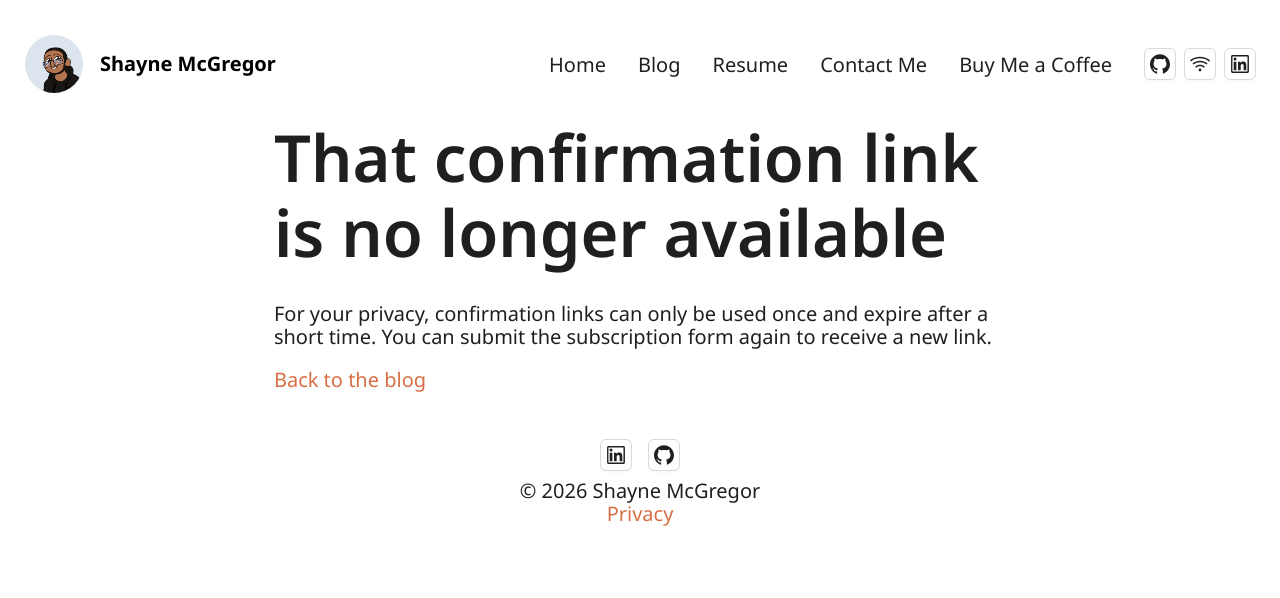
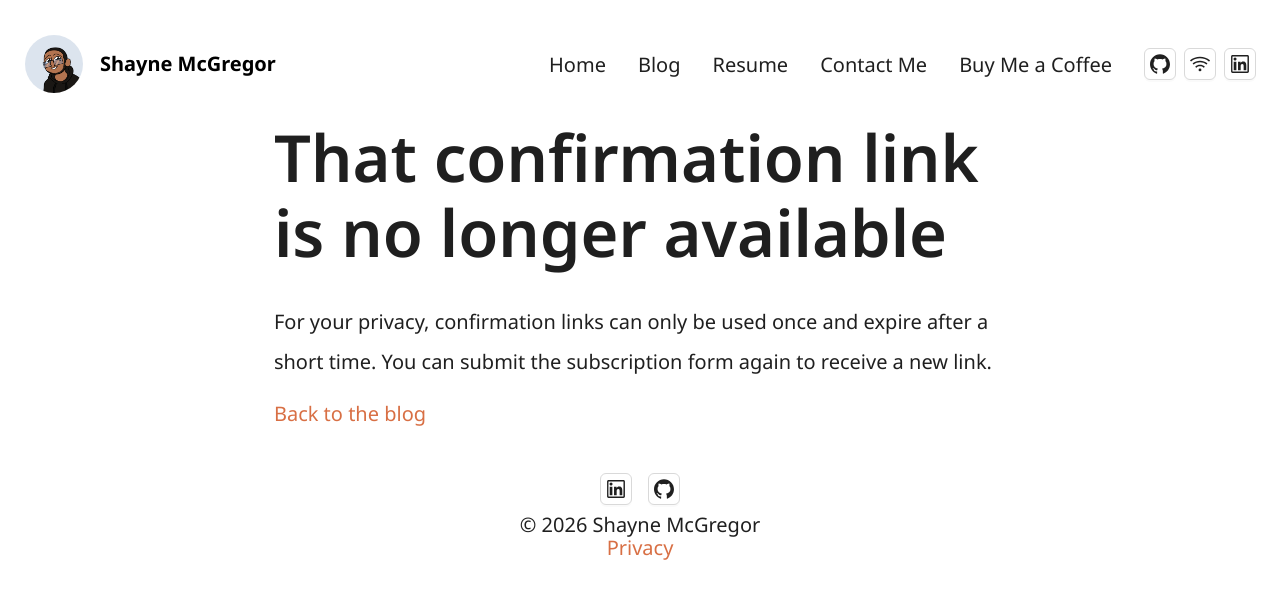
Before and after one commit to SMcGregor199/notion2github-FE, a React (Vite) app: page /subscribe/confirmed in a window 1280 px wide. Shown: the top 598 px of the page. Built offline with nearby package versions, Linux system fonts and the light colour scheme; no server answers.

Commit message:
style: align confirmation copy with blog body

```diff
--- a/src/index.css
+++ b/src/index.css
@@ -230,6 +230,7 @@ main a:not(.ant-btn):not(.homepage-blog-link):not(.discourse-hero-link):not(.not
 .newsletter-signup__trap { position: absolute; left: -10000px; width: 1px; height: 1px; overflow: hidden; }
 .privacy-page, .subscription-confirmed { max-width: 64ch; margin-inline: auto; }
 .privacy-page .ant-typography { line-height: 2; }
+.subscription-confirmed__copy { line-height: 2; }
 
 .blog-detail--with-discussion {
   display: grid;
--- a/src/pages/SubscriptionConfirmed.jsx
+++ b/src/pages/SubscriptionConfirmed.jsx
@@ -7,7 +7,7 @@ function SubscriptionConfirmed() {
     return (
         <article className="subscription-confirmed">
             <Typography.Title level={1}>{confirmed ? "You’re confirmed" : "That confirmation link is no longer available"}</Typography.Title>
-            <Typography.Paragraph>
+            <Typography.Paragraph className="subscription-confirmed__copy">
                 {confirmed ? "Thanks for confirming. New notes will arrive in your inbox when they’re published." : "For your privacy, confirmation links can only be used once and expire after a short time. You can submit the subscription form again to receive a new link."}
             </Typography.Paragraph>
             <Link to="/blog">Back to the blog</Link>
```
